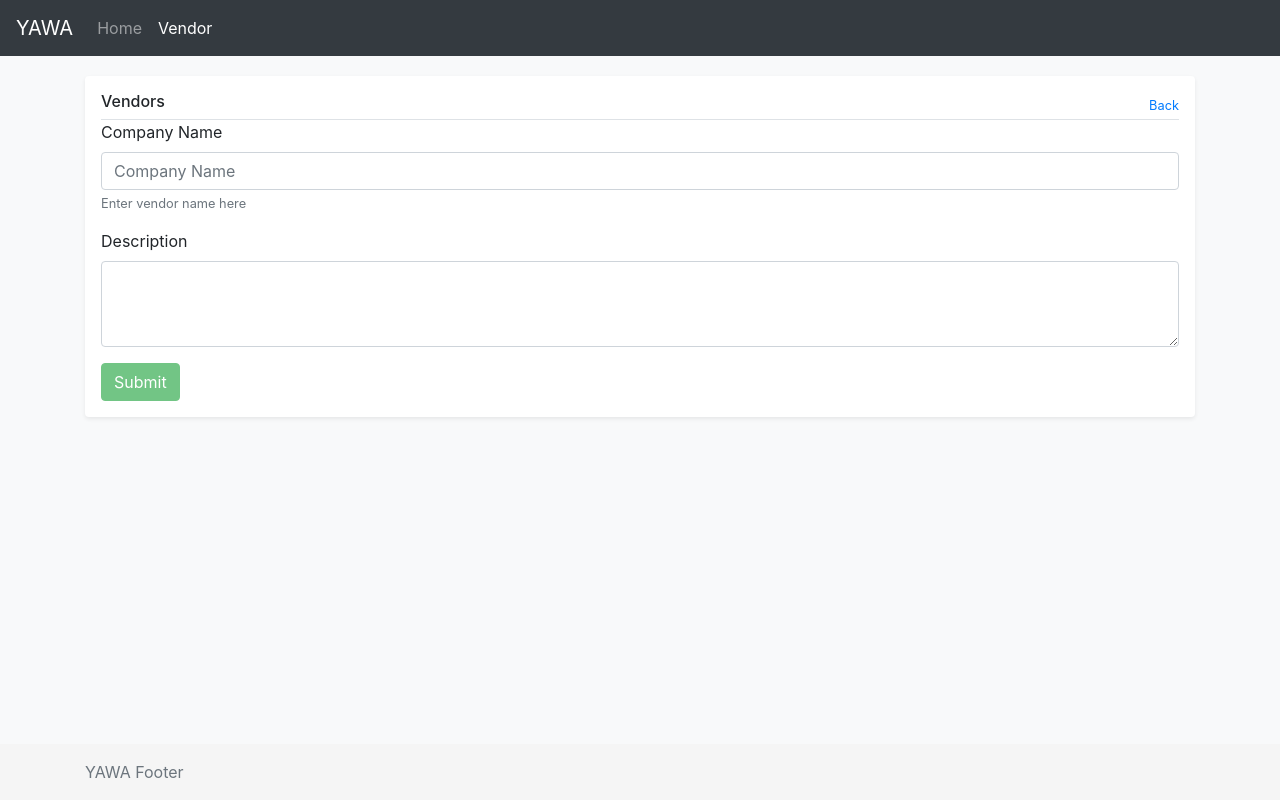
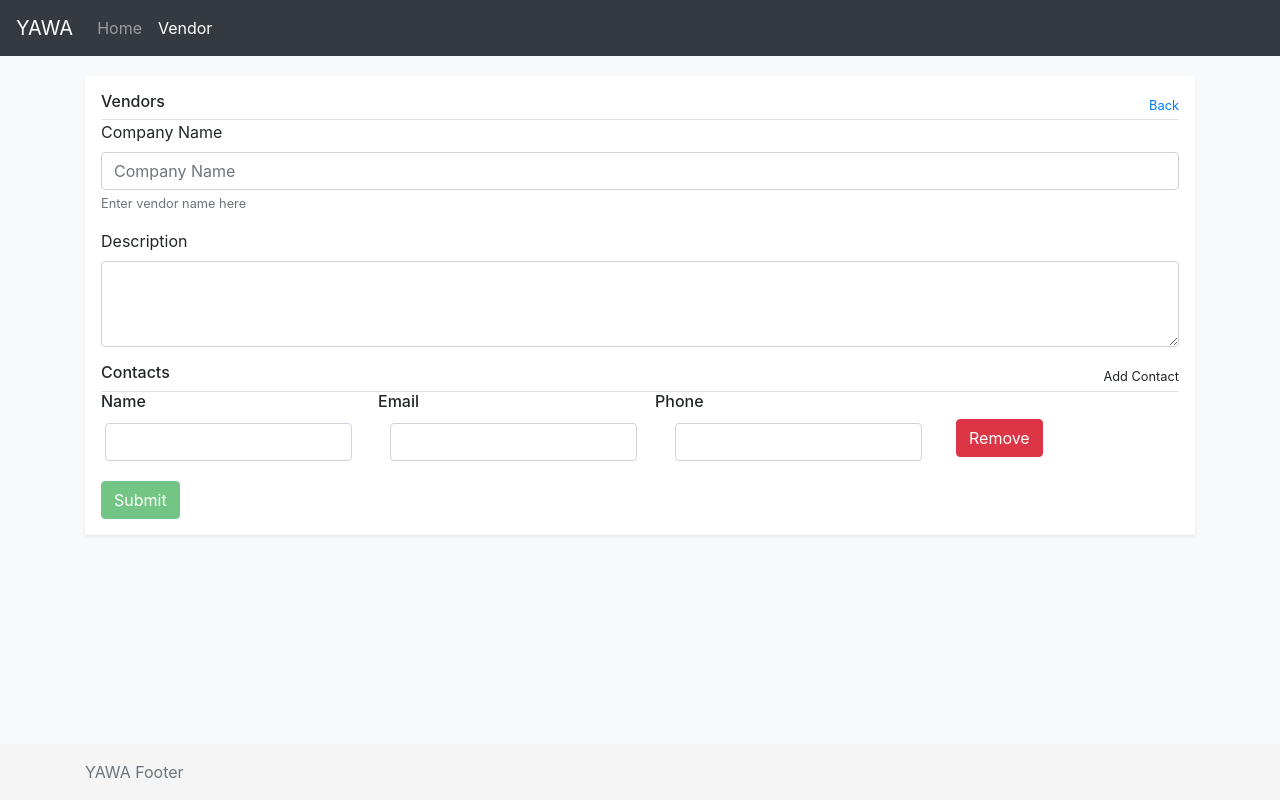
Before and after one commit to EvrenKayali/yawa-front, an Angular app: page /vendor/new in a window 1280 px wide. Built offline with nearby package versions, Linux system fonts and the light colour scheme.

Commit message:
feat: add contacts to vendor form to save multiple contacts for a vendor

```diff
--- a/package.json
+++ b/package.json
@@ -19,6 +19,7 @@
     "@angular/platform-browser": "~7.1.0",
     "@angular/platform-browser-dynamic": "~7.1.0",
     "@angular/router": "~7.1.0",
+    "@ng-bootstrap/ng-bootstrap": "^4.0.1",
     "core-js": "^2.5.4",
     "rxjs": "~6.3.3",
     "tslib": "^1.9.0",
--- a/src/app/features/vendor/components/vendor-form/vendor-form.component.html
+++ b/src/app/features/vendor/components/vendor-form/vendor-form.component.html
@@ -3,8 +3,10 @@
     <h6 class="pb-2 mb-0">Vendors</h6>
     <small><a routerLink="/vendor">Back</a></small>
   </div>
+
   <form [formGroup]="vendorFormGroup"
     (ngSubmit)="submit()">
+
     <div class="form-group">
       <label for="companyName">Company Name</label>
       <input type="text"
@@ -19,6 +21,7 @@
         <div *ngIf="vendorFormGroup.controls['title'].errors.required">Name field is required</div>
       </div>
     </div>
+
     <div class="form-group">
       <label for="companyDescription">Description</label>
       <textarea class="form-control"
@@ -32,8 +35,55 @@
           Description field value must be at least 5 characters</div>
       </div>
     </div>
-    <button type="submit"
-      class="btn btn-success"
-      [disabled]="!vendorFormGroup.valid">Submit</button>
+
+    <div formArrayName="contacts">
+
+      <div class="d-flex justify-content-between align-items-center w-100 border-bottom border-gray">
+        <h6 class="pb-2 mb-0">Contacts</h6>
+        <small><a (click)="addContact()"
+            [routerLink]="">Add Contact</a></small>
+      </div>
+
+      <div class="row">
+        <h6 class="col-sm-3">Name</h6>
+        <h6 class="col-sm-3">Email</h6>
+        <h6 class="col-sm-3">Phone</h6>
+      </div>
+      <div *ngFor="let contact of Contacts.controls; let i=index">
+
+        <div class="form-group row"
+          [formGroupName]="i">
+          <div class="col-sm-3 m-1">
+            <input class="form-control"
+              type="text"
+              formControlName="name">
+          </div>
+          <div class="col-sm-3 m-1">
+            <input class="form-control"
+              type="text"
+              formControlName="email">
+          </div>
+          <div class="col-sm-3 m-1">
+            <input class="form-control"
+              type="text"
+              formControlName="phone">
+          </div>
+          <div class="col-sm-1">
+            <button type="button"
+              class="btn btn-danger"
+              (click)="deleteContact(i)">Remove</button>
+          </div>
+        </div>
+
+      </div>
+    </div>
+
+    <span placement="top"
+      ngbTooltip="You need a valid form to submit"
+      [disableTooltip]="vendorFormGroup.valid">
+      <button type="submit"
+        class="btn btn-success"
+        [disabled]="!vendorFormGroup.valid">Submit</button>
+    </span>
   </form>
 </div>
--- a/src/app/features/vendor/components/vendor-form/vendor-form.component.ts
+++ b/src/app/features/vendor/components/vendor-form/vendor-form.component.ts
@@ -1,6 +1,6 @@
 import { Component, OnInit, EventEmitter, Output } from '@angular/core';
 import { Vendor } from '../../models/vendor.model';
-import { FormGroup, FormBuilder, Validators } from '@angular/forms';
+import { FormGroup, FormBuilder, Validators, FormArray } from '@angular/forms';
 import { Router } from '@angular/router';
 
 @Component({
@@ -16,17 +16,40 @@ export class VendorFormComponent implements OnInit {
 
   constructor(private fb: FormBuilder,
     private router: Router) {
-    this.vendorFormGroup = fb.group({
+
+  }
+
+  ngOnInit() {
+    this.vendorFormGroup = this.fb.group({
       title: ['', Validators.required],
-      description: ['', Validators.compose([Validators.minLength(5), Validators.required])]
+      description: ['', Validators.compose([Validators.minLength(5), Validators.required])],
+      contacts: this.fb.array([this.createContactItem()])
     });
   }
 
-  ngOnInit() {
+  get Contacts() {
+    return this.vendorFormGroup.get('contacts') as FormArray;
+  }
+
+  addContact() {
+    this.Contacts.push(this.createContactItem());
+  }
+
+  createContactItem(): FormGroup {
+    return this.fb.group({
+      name: ['', Validators.required],
+      email: '',
+      phone: '',
+    });
+  }
+
+  deleteContact(index: number) {
+    this.Contacts.removeAt(index);
   }
 
   submit() {
-    this.submitted.emit(Object.assign({}, this.vendorFormGroup.value))
+    this.vendor = Object.assign({}, this.vendorFormGroup.value)
+    this.submitted.emit(this.vendor);
   }
 
 }
--- a/src/index.html
+++ b/src/index.html
@@ -1,25 +1,25 @@
 <!doctype html>
-<html lang="en" class="h-100">
+<html lang="en"
+  class="h-100">
 
 <head>
-  <link href="https://stackpath.bootstrapcdn.com/bootstrap/4.2.1/css/bootstrap.min.css" rel="stylesheet" integrity="sha384-GJzZqFGwb1QTTN6wy59ffF1BuGJpLSa9DkKMp0DgiMDm4iYMj70gZWKYbI706tWS"
+  <link href="https://stackpath.bootstrapcdn.com/bootstrap/4.2.1/css/bootstrap.min.css"
+    rel="stylesheet"
+    integrity="sha384-GJzZqFGwb1QTTN6wy59ffF1BuGJpLSa9DkKMp0DgiMDm4iYMj70gZWKYbI706tWS"
     crossorigin="anonymous">
   <meta charset="utf-8">
   <title>YawaFrontend</title>
   <base href="/">
 
-  <meta name="viewport" content="width=device-width, initial-scale=1">
-  <link rel="icon" type="image/x-icon" href="favicon.ico">
+  <meta name="viewport"
+    content="width=device-width, initial-scale=1">
+  <link rel="icon"
+    type="image/x-icon"
+    href="favicon.ico">
 </head>
 
 <body class="bg-light">
   <app-root></app-root>
-  <script src="https://code.jquery.com/jquery-3.3.1.slim.min.js" integrity="sha384-q8i/X+965DzO0rT7abK41JStQIAqVgRVzpbzo5smXKp4YfRvH+8abtTE1Pi6jizo"
-    crossorigin="anonymous"></script>
-  <script src="https://cdnjs.cloudflare.com/ajax/libs/popper.js/1.14.6/umd/popper.min.js" integrity="sha384-wHAiFfRlMFy6i5SRaxvfOCifBUQy1xHdJ/yoi7FRNXMRBu5WHdZYu1hA6ZOblgut"
-    crossorigin="anonymous"></script>
-  <script src="https://stackpath.bootstrapcdn.com/bootstrap/4.2.1/js/bootstrap.min.js" integrity="sha384-B0UglyR+jN6CkvvICOB2joaf5I4l3gm9GU6Hc1og6Ls7i6U/mkkaduKaBhlAXv9k"
-    crossorigin="anonymous"></script>
 </body>
 
 </html>
--- a/src/styles.scss
+++ b/src/styles.scss
@@ -9,3 +9,7 @@ app-core{
 flex-direction: column!important;
 display: flex!important;
 }
+
+input.ng-invalid.ng-touched{
+    border-color: red;
+}
```
Also changed, not shown: src/app/features/vendor/vendor.module.ts (+10 -1 lines), 1 other file (tests, documents, lock files or other folders).
